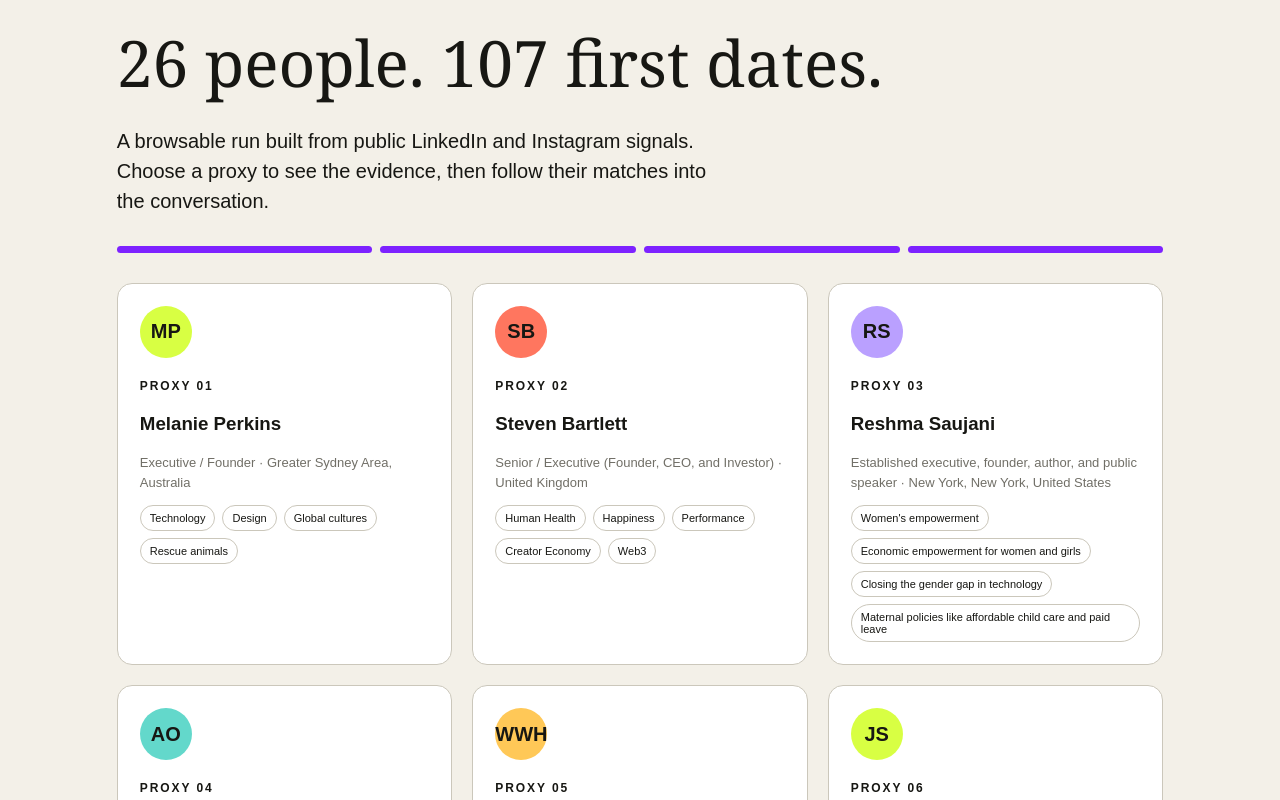
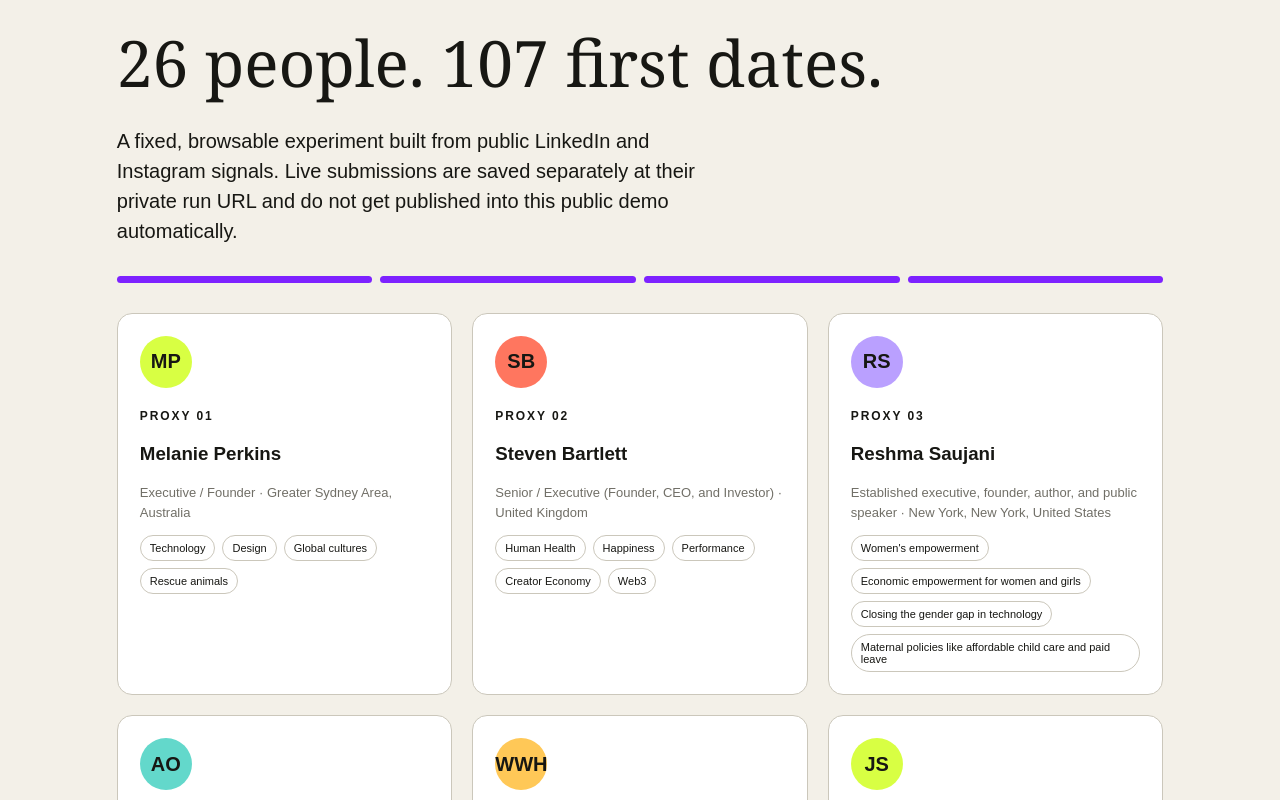
Before and after one commit to javed1310/agent-dating, a Next.js app: page /demo in a window 1280 px wide. Shown: the part 180-980 px from the top of the page. Built offline with nearby package versions, Linux system fonts and the light colour scheme.

Commit message:
Restore saved live runs from Supabase

```diff
--- a/app/demo/page.tsx
+++ b/app/demo/page.tsx
@@ -1,2 +1,40 @@
-import Link from "next/link";import {getDemoRun,getPeople} from "@/lib/run-data";
-export default async function Demo(){const [run,people]=await Promise.all([getDemoRun(),getPeople()]);return <div className="page"><span className="eyebrow">Precomputed experiment · complete</span><h1 style={{font:"500 64px Georgia",marginBottom:10}}>{people.length} people. {run.dates.length} first dates.</h1><p className="lede">A browsable run built from public LinkedIn and Instagram signals. Choose a proxy to see the evidence, then follow their matches into the conversation.</p><div className="progress">{[1,2,3,4].map(x=><i className="step done" key={x}/>)}</div><div className="grid">{people.map((p,i)=><Link className="person" href={`/p/${p.id}`} key={p.id}><div className="avatar" style={{background:p.color}}>{p.name.split(" ").map(x=>x[0]).join("")}</div><span className="eyebrow">Proxy {String(i+1).padStart(2,"0")}</span><h3>{p.name}</h3><p className="note">{p.role} · {p.location}</p><div className="pills">{p.profile.interests.map(x=><span className="pill" key={x}>{x}</span>)}</div></Link>)}</div></div>}
+import Link from "next/link";
+import { getDemoRun, getPeople } from "@/lib/run-data";
+
+export default async function Demo() {
+  const [run, people] = await Promise.all([getDemoRun(), getPeople()]);
+
+  return (
+    <div className="page">
+      <span className="eyebrow">Precomputed experiment · complete</span>
+      <h1 style={{ font: "500 64px Georgia", marginBottom: 10 }}>
+        {people.length} people. {run.dates.length} first dates.
+      </h1>
+      <p className="lede">
+        A fixed, browsable experiment built from public LinkedIn and Instagram signals.
+        Live submissions are saved separately at their private run URL and do not get
+        published into this public demo automatically.
+      </p>
+      <div className="progress">
+        {[1, 2, 3, 4].map((step) => <i className="step done" key={step} />)}
+      </div>
+      <div className="grid">
+        {people.map((person, index) => (
+          <Link className="person" href={`/p/${person.id}`} key={person.id}>
+            <div className="avatar" style={{ background: person.color }}>
+              {person.name.split(" ").map((part) => part[0]).join("")}
+            </div>
+            <span className="eyebrow">Proxy {String(index + 1).padStart(2, "0")}</span>
+            <h3>{person.name}</h3>
+            <p className="note">{person.role} · {person.location}</p>
+            <div className="pills">
+              {person.profile.interests.map((interest) => (
+                <span className="pill" key={interest}>{interest}</span>
+              ))}
+            </div>
+          </Link>
+        ))}
+      </div>
+    </div>
+  );
+}
--- a/app/run/[id]/page.tsx
+++ b/app/run/[id]/page.tsx
@@ -2,7 +2,7 @@
 import Link from "next/link";import {useParams} from "next/navigation";import {useEffect,useState} from "react";
 type Turn={speaker:"a"|"b";text:string};type Stage={scraping:boolean;analyzing:boolean;dating:{complete:number;total:number;currentTurns?:number};ranking:boolean};type Match={rank:number;score:number;reason:string;name:string;dateId:string;turns:Turn[]};
 export default function Run(){const {id}=useParams<{id:string}>(),[personId,setPersonId]=useState(""),[profile,setProfile]=useState<any>(null),[matches,setMatches]=useState<Match[]>([]),[stages,setStages]=useState<Stage>({scraping:false,analyzing:false,dating:{complete:0,total:0},ranking:false}),[liveTurns,setLiveTurns]=useState<Turn[]>([]),[status,setStatus]=useState("queued"),[error,setError]=useState(""),[manual,setManual]=useState(""),[recovering,setRecovering]=useState(false),[open,setOpen]=useState<number|null>(null);
- useEffect(()=>{const saved=sessionStorage.getItem(`proxy:${id}`);if(saved){const value=JSON.parse(saved);setPersonId(value.personId||"");setStatus(value.status||"queued")}},[id]);
+ useEffect(()=>{const saved=sessionStorage.getItem(`proxy:${id}`);if(saved){const value=JSON.parse(saved);setPersonId(value.personId||"");setStatus(value.status||"queued");return}fetch(`/api/runs/${id}/progress`,{cache:"no-store"}).then(async r=>{const p=await r.json();if(!r.ok)throw new Error(p.error||"Saved run not found");sessionStorage.setItem(`proxy:${id}`,JSON.stringify({id,personId:p.personId,status:"processing",mode:"live"}));setPersonId(p.personId||"");setStages(p.stages);setLiveTurns(p.latestTranscript||[]);setStatus("processing")}).catch(e=>setError(e instanceof Error?e.message:"Saved run not found"))},[id]);
  useEffect(()=>{if(!personId||status==="complete"||status==="needs_attention")return;let stopped=false,timer:ReturnType<typeof setTimeout>;async function cycle(){try{await fetch("/api/jobs/tick",{method:"POST"});const r=await fetch(`/api/runs/${id}/progress`,{cache:"no-store"}),p=await r.json();if(!r.ok)throw new Error(p.error);if(stopped)return;setStages(p.stages);setLiveTurns(p.latestTranscript||[]);setStatus(p.status);if(p.errors?.length)setError(p.errors.map((x:{type:string;message:string})=>`${x.type}: ${x.message}`).join("; "));if(p.status==="complete"){const [personRes,rankRes]=await Promise.all([fetch(`/api/people/${personId}`),fetch(`/api/runs/${id}/rankings?person=${personId}`)]),person=await personRes.json(),rankings=await rankRes.json();setProfile(person.profiles?.[0]?.profile||null);const assembled:Match[]=[];for(const row of rankings){const dr=await fetch(`/api/dates/${row.date_id}`),date=await dr.json();assembled.push({rank:row.rank,score:row.final_score,reason:row.reason,name:row.people?.name||"Match",dateId:row.date_id,turns:date.transcript||[]})}setMatches(assembled);return}}catch(e){setError(e instanceof Error?e.message:"Progress check failed")}timer=setTimeout(cycle,900)}cycle();return()=>{stopped=true;clearTimeout(timer)}},[id,personId,status]);
  async function retry(){setRecovering(true);setError("");const r=await fetch(`/api/runs/${id}/retry`,{method:"POST"}),j=await r.json();if(r.ok&&j.retried){setStatus("processing")}else setError(j.error||"No failed job was available to retry");setRecovering(false)}
  async function paste(){if(manual.trim().length<40){setError("Paste at least 40 characters of public profile text.");return}setRecovering(true);setError("");const r=await fetch(`/api/people/${personId}/paste`,{method:"POST",headers:{"content-type":"application/json"},body:JSON.stringify({text:manual,runId:id})}),j=await r.json();if(r.ok){setStatus("processing");setManual("")}else setError(j.error||"Could not accept profile text");setRecovering(false)}
```
